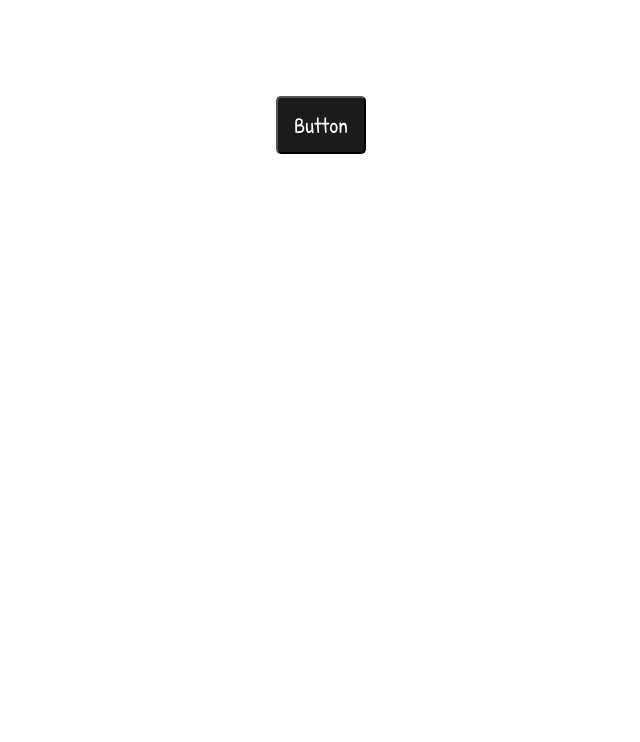
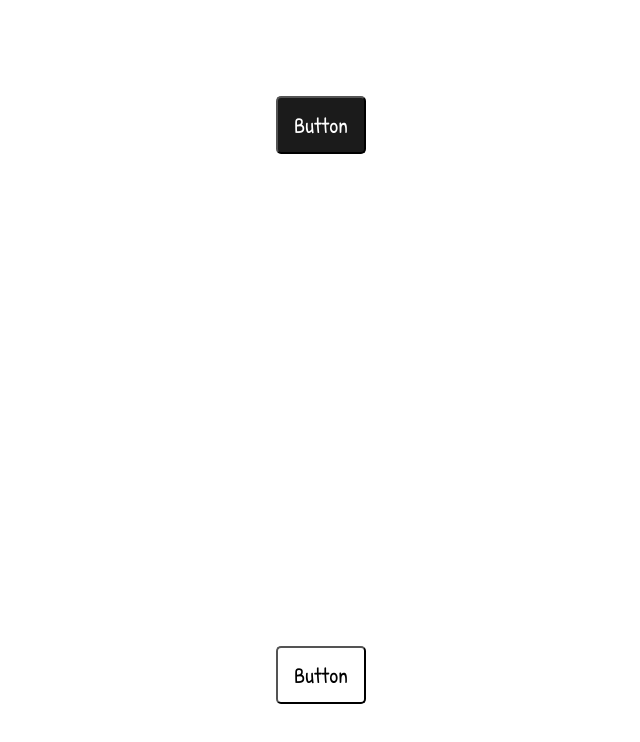
Before and after one commit to kiricle/diploma, a Next.js app: page / in a window 1280 px wide. Shown: the top 742 px of the page, without its empty margins (319-959 px from the left). Built offline with nearby package versions, Linux system fonts and the light colour scheme.

Commit message:
feat(ui): add secondary button

```diff
--- a/src/app/page.tsx
+++ b/src/app/page.tsx
@@ -6,6 +6,7 @@ export default function Home() {
     return (
         <main className={styles.main}>
             <Button appearance="primary">Button</Button>
+            <Button appearance="secondary">Button</Button>
         </main>
     );
 }
--- a/src/app/ui/Button/Button.module.scss
+++ b/src/app/ui/Button/Button.module.scss
@@ -3,9 +3,27 @@
     border-radius: 5px;
     font-size: 22px;
     font-family: inherit;
+    transition: .3s background-color;
+
+    &:hover {
+        cursor: pointer;
+    }
 }
 
 .primary {
     background-color: var(--black);
     color: white;
+
+    &:hover {
+        background-color: rgb(67, 43, 43);
+    }
 }
+
+.secondary {
+    color: black;
+    background-color: white;
+
+    &:hover {
+        background-color: rgb(207, 207, 207);
+    }
+}
--- a/src/app/ui/Button/Button.tsx
+++ b/src/app/ui/Button/Button.tsx
@@ -9,5 +9,9 @@ export const Button = ({
     appearance: Appearance;
     children: ReactNode;
 }) => {
-    return <button className={styles.button + ' ' + styles.primary}>{children}</button>;
+    return (
+        <button className={styles.button + ' ' + styles[appearance]}>
+            {children}
+        </button>
+    );
 };
```
